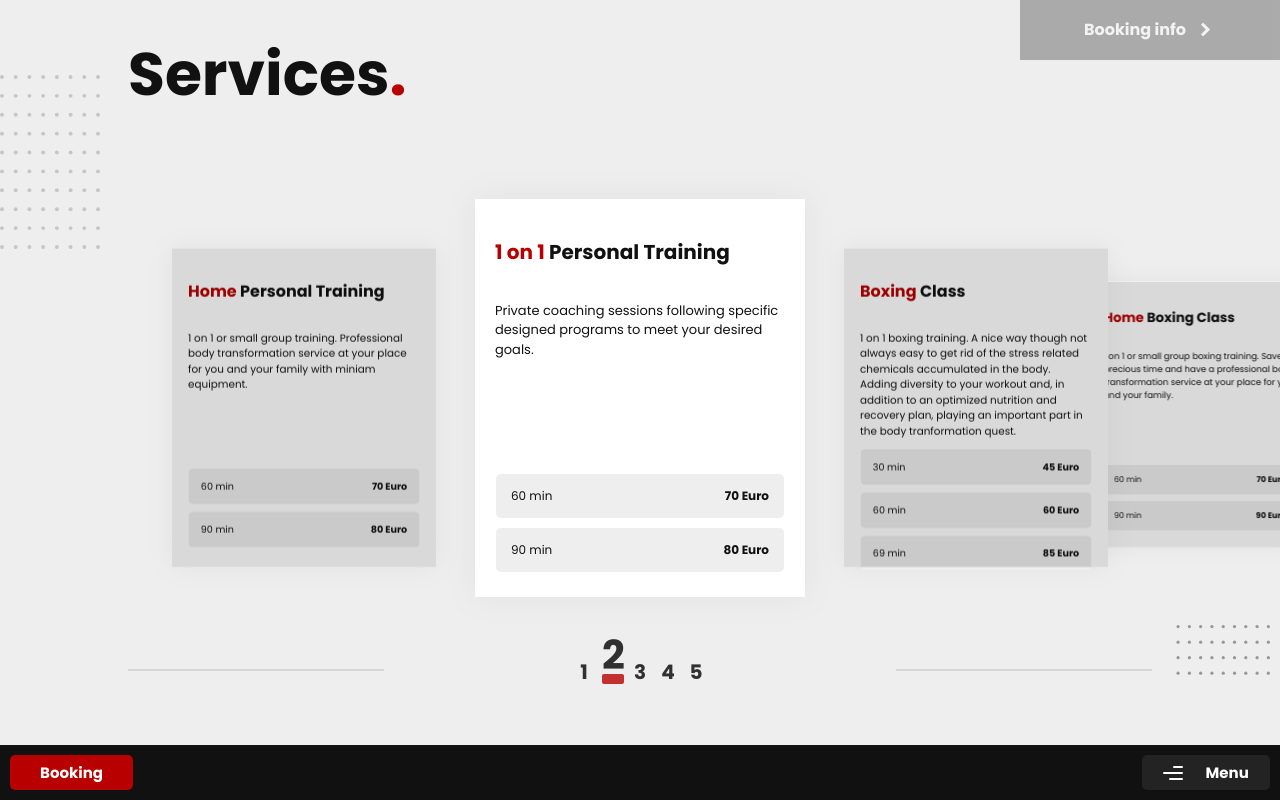
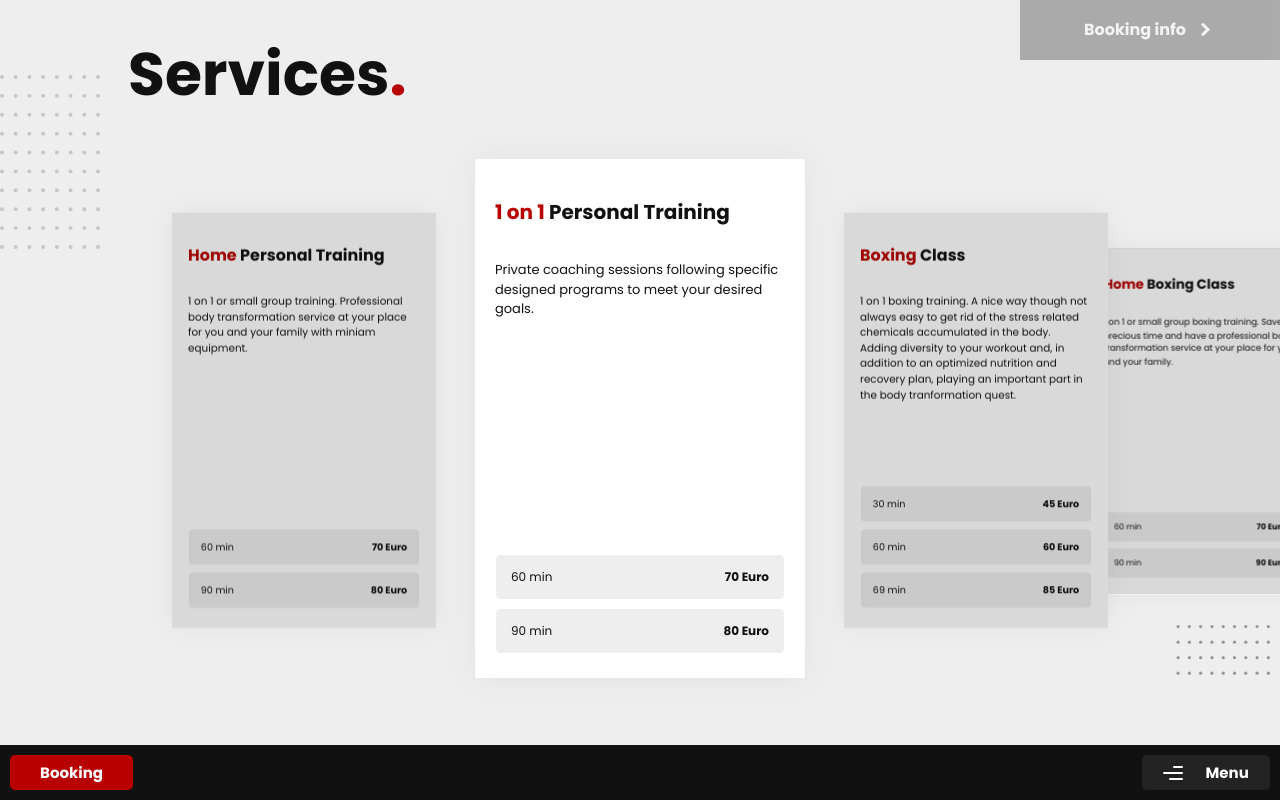
Before and after one commit to aatauil/Coach-Gab-v2, a Vue app: page /Services in a window 1280 px wide. Built offline with nearby package versions, Linux system fonts and the light colour scheme.

Commit message:
mobile nav default closed + service responsive based on vp-height

```diff
--- a/src/components/MobileNav.vue
+++ b/src/components/MobileNav.vue
@@ -22,7 +22,7 @@ export default {
 
   data() {
     return {
-      navOpen: true
+      navOpen: false
     }
   },
 
@@ -95,6 +95,7 @@ export default {
   flex-direction: column;
   padding: 50px;
   box-sizing: border-box;
+  justify-content: center;
 }
 
 .mobile-nav-item{
--- a/src/components/Services.vue
+++ b/src/components/Services.vue
@@ -193,6 +193,10 @@ export default {
   font-size: 6rem;
   width: 90%;
   padding-left: 10%;
+
+    @include breakpoint(height-sm){
+  margin-bottom: 0;
+  }
 }
 
 .swiper-container{
@@ -229,6 +233,10 @@ export default {
   max-width: 350px;
   box-shadow: 0px 0px 30px rgba(128, 128, 128, 0.103);
   cursor: pointer;
+
+      @include breakpoint(height-sm){
+      height: 80%;
+      }
 
 
 }
@@ -330,9 +338,9 @@ export default {
     background-color: rgba(0, 0, 0, 0.096);
   }
 
-    @include breakpoint(phone){
-    display: none;
-}
+      @include breakpoint(height-sm){
+      display: none;
+      }
 
 }
 .swiper-pagination-bullet{
--- a/src/scss/mixins.scss
+++ b/src/scss/mixins.scss
@@ -8,7 +8,7 @@
       @media (max-width: 300px) { @content; }
     }
 
-    @if $class == phone {
+    @else if $class == phone {
       @media (max-width: 400px) { @content; }
     }
 
@@ -24,6 +24,13 @@
       @media (min-width: 1200px) { @content; }
     }
 
+    @else if $class == height-sm {
+      @media (max-height: 800px) { @content; }
+    }
+
+
+  // height
+
     @else {
       @warn "Breakpoint mixin supports: xs, sm, md, lg";
     }
```
